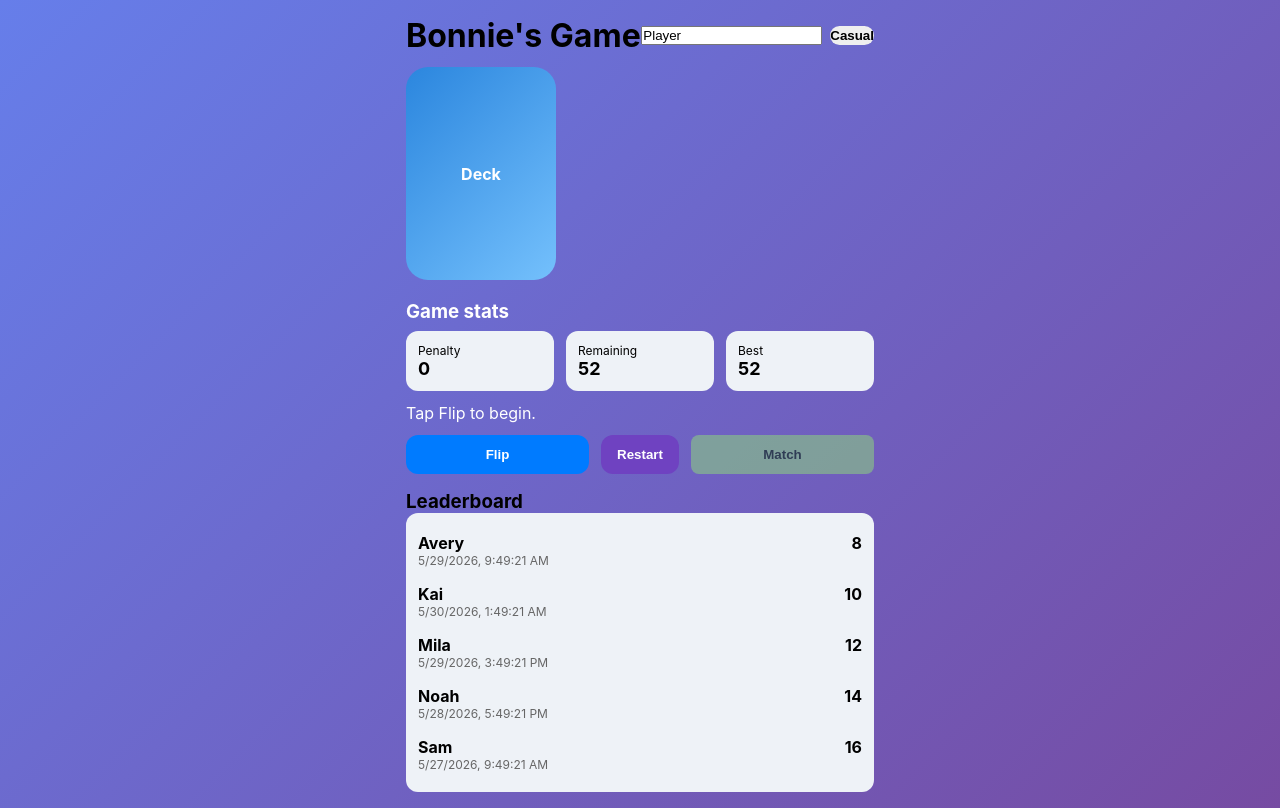
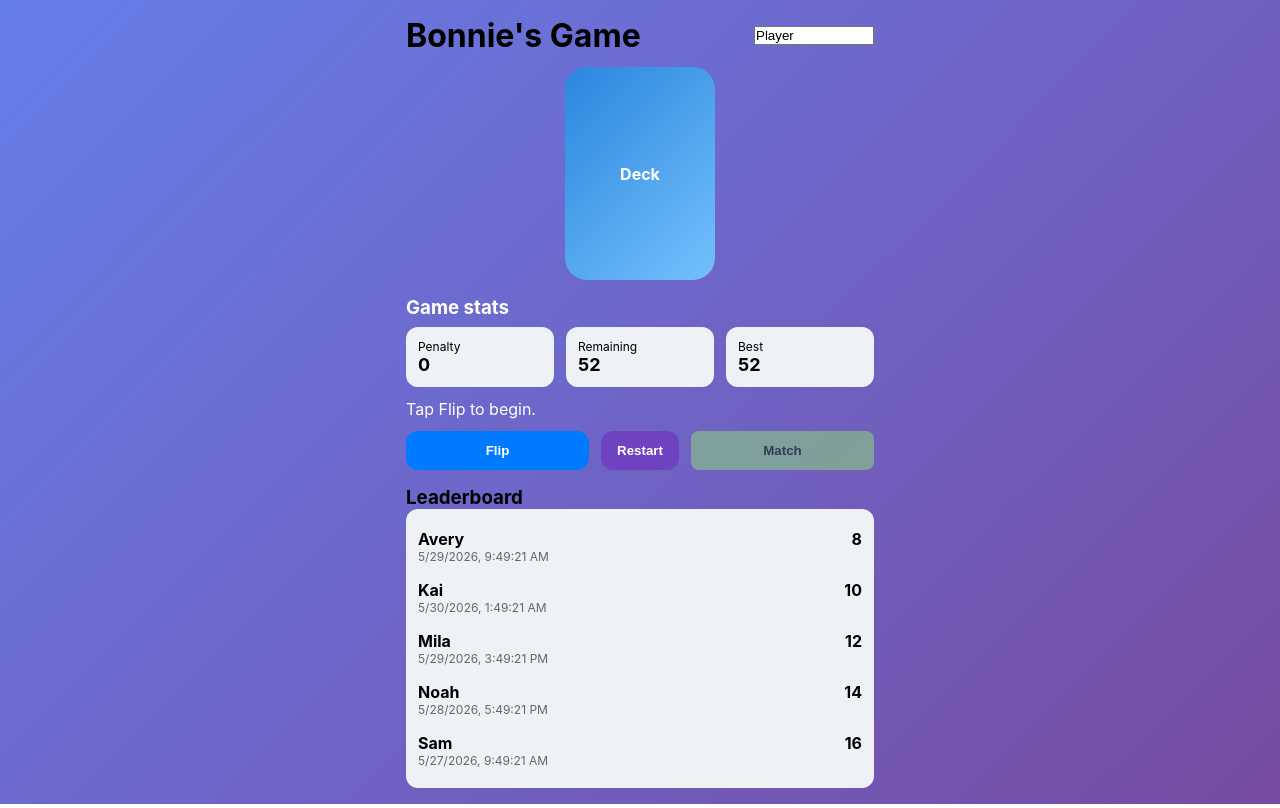
Before and after one commit to JRed12889/bonnies-game-web, a React (Vite) app: page / in a window 1280 px wide. Built offline with nearby package versions, Linux system fonts and the light colour scheme.

Commit message:
Show 5 cards, remove horizontal scroll, remove mode toggle, shrink username input

```diff
--- a/src/App.tsx
+++ b/src/App.tsx
@@ -77,9 +77,8 @@ function App() {
     <div>
       <header style={{ display: 'flex', justifyContent: 'space-between', alignItems: 'center', marginBottom: 12 }}>
         <h1>Bonnie's Game</h1>
-        <div style={{ display: 'flex', gap: 8 }}>
-          <input value={stats.playerName} onChange={e => setStats({ ...stats, playerName: e.target.value })} />
-          <button onClick={() => setStats({ ...stats, mode: stats.mode === GameMode.Casual ? GameMode.Ranked : GameMode.Casual })}>{stats.mode === GameMode.Casual ? 'Casual' : 'Ranked'}</button>
+        <div style={{ display: 'flex', gap: 8, alignItems: 'center' }}>
+          <input value={stats.playerName} onChange={e => setStats({ ...stats, playerName: e.target.value })} style={{ width: 120 }} />
         </div>
       </header>
 
@@ -89,8 +88,8 @@ function App() {
             <strong style={{ color: '#fff' }}>Deck</strong>
           </div>
         ) : (
-          table.slice(-14).map((card, idx) => (
-            <div key={card.id} className="card-wrapper" style={{ marginLeft: idx === 0 ? 0 : -28, boxShadow: '0 4px 8px rgba(0,0,0,0.08)' }}>
+          table.slice(-5).map((card, idx) => (
+            <div key={card.id} className="card-wrapper" style={{ boxShadow: '0 4px 8px rgba(0,0,0,0.08)' }}>
               <CardView card={card} skinConfig={skinConfig} />
             </div>
           ))
--- a/src/index.css
+++ b/src/index.css
@@ -50,21 +50,24 @@ input[type="text"]::placeholder {
   color: #999;
 }
 
-/* Card row: horizontal scroll with no wrapping */
+:root {
+  --card-gap: 8px;
+}
+
+/* Card row: show cards in a row (no horizontal scroll) */
 .card-row {
   display: flex;
-  gap: 12px;
+  gap: var(--card-gap);
   align-items: center;
-  overflow-x: auto;
-  flex-wrap: nowrap;
-  padding-bottom: 8px;
-  -webkit-overflow-scrolling: touch;
+  overflow: visible;
+  justify-content: center;
+  padding-bottom: 4px;
 }
 
-/* Fixed-size card wrapper */
+/* Card wrapper: make five cards naturally fit across the container */
 .card-wrapper {
   flex: 0 0 auto;
-  width: 138px;
+  width: calc((100% - (4 * var(--card-gap))) / 5);
   height: 213px;
   box-sizing: border-box;
 }
```
